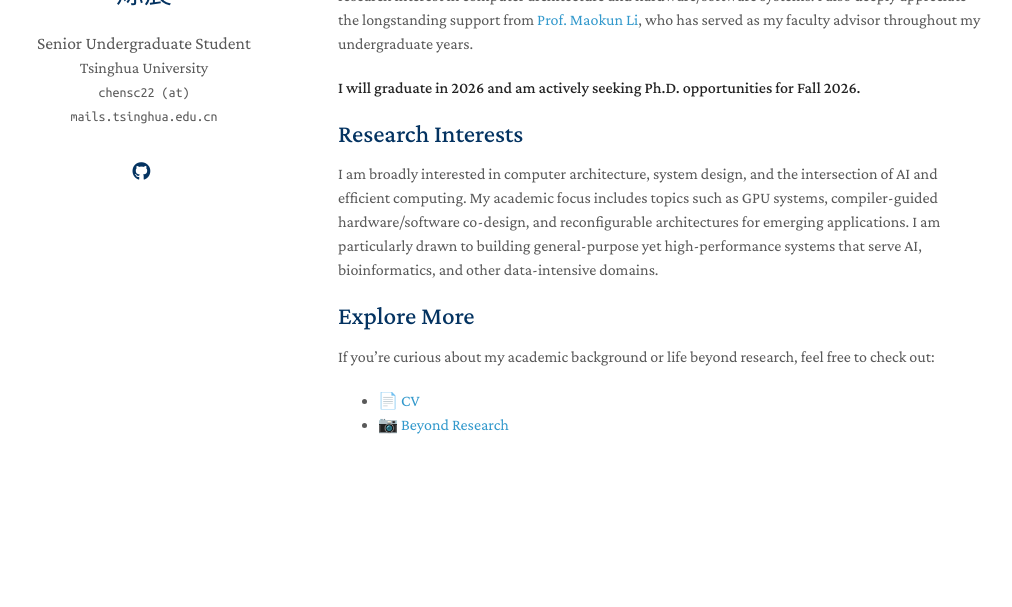
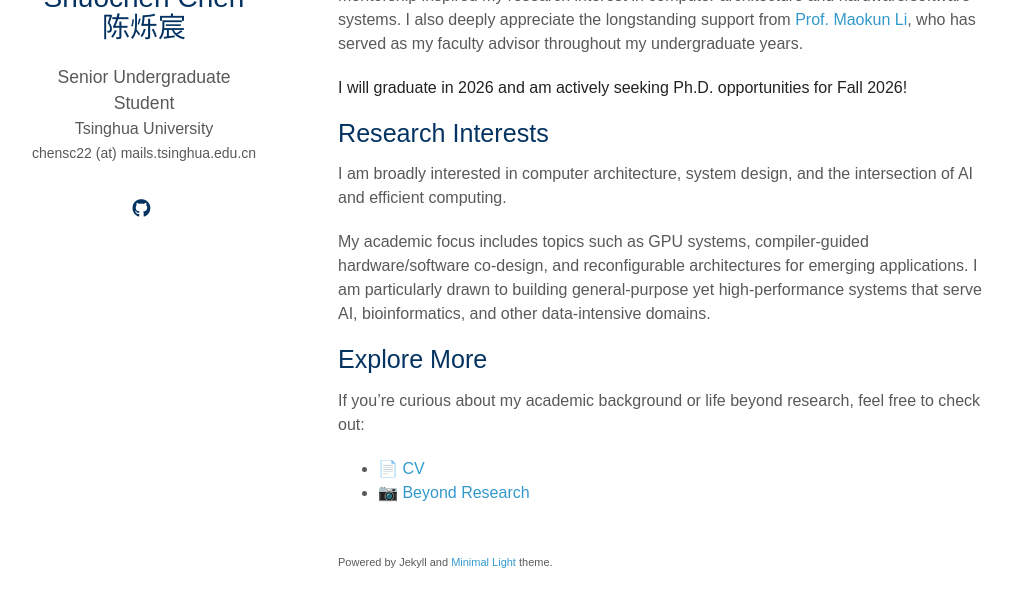
Before and after one commit to shuochen0113/shuochen0113.github.io, a Jekyll site: the page built from index.md, in a window 1280 px wide and 956 px high, cut to the strip 313-920 px from the top of the window. Shown: the whole strip, without its empty margins (132-1144 px from the left). Built offline with Jekyll 4.4.1, drawn with Linux system fonts in a browser that asks for light colours; a style sheet for code colours, icons or effects is not loaded; our own code applies the rules of GitHub Pages for plain Markdown files.

Commit message:
fix some bugs of my website

```diff
--- a/_config.yml
+++ b/_config.yml
@@ -26,7 +26,7 @@
 
 # Footnote
 # You may use the option to disable the footnote, "Powered by Jekyll and Minimal Light theme."
-enable_footnote: false
+enable_footnote: true
 
 # Auto Dark Mode
 # You may use the option to disable the automatic dark theme
--- a/_layouts/homepage.html
+++ b/_layouts/homepage.html
@@ -33,6 +33,34 @@
     <link rel="stylesheet" href="./assets/css/style-no-dark-mode.css">
     <link rel="stylesheet" href="./assets/css/publications-no-dark-mode.css">
     {% endif %}
+
+    <style>
+      /* Enlarge avatar image */
+      .image.avatar img {
+        width: 150px;
+        height: auto;
+      }
+
+      /* Prevent line wrapping in left sidebar */
+      nav {
+        white-space: nowrap;
+      }
+      email, position {
+        display: inline;
+      }
+
+      /* Adjust font family for Chinese characters */
+      body, h1, position, email, a, p, div, span {
+        font-family: "Noto Sans SC", sans-serif;
+      }
+
+      /* Expand overall page layout width */
+      .wrapper {
+        max-width: 1200px;
+        margin-left: auto;
+        margin-right: auto;
+      }
+    </style>
 
   </head>
   <body>
--- a/index.md
+++ b/index.md
@@ -8,11 +8,13 @@
 
 During my undergraduate study, I’ve been fortunate to receive guidance from [Prof. Zhiru Zhang](https://www.csl.cornell.edu/~zhiruz/) at Cornell University and [Prof. Shuwen Deng](https://www.thu-haslab.org/author/shuwen-deng/) at Tsinghua University, whose mentorship inspired my research interest in computer architecture and hardware/software systems. I also deeply appreciate the longstanding support from [Prof. Maokun Li](https://web.ee.tsinghua.edu.cn/limaokun1/en/index.htm), who has served as my faculty advisor throughout my undergraduate years.
 
-**I will graduate in 2026 and am actively seeking Ph.D. opportunities for Fall 2026.**
+**I will graduate in 2026 and am actively seeking Ph.D. opportunities for Fall 2026!**
 
 ## Research Interests
 
-I am broadly interested in computer architecture, system design, and the intersection of AI and efficient computing. My academic focus includes topics such as GPU systems, compiler-guided hardware/software co-design, and reconfigurable architectures for emerging applications. I am particularly drawn to building general-purpose yet high-performance systems that serve AI, bioinformatics, and other data-intensive domains.
+I am broadly interested in computer architecture, system design, and the intersection of AI and efficient computing.
+
+My academic focus includes topics such as GPU systems, compiler-guided hardware/software co-design, and reconfigurable architectures for emerging applications. I am particularly drawn to building general-purpose yet high-performance systems that serve AI, bioinformatics, and other data-intensive domains.
 
 ## Explore More
 
```
Also changed, not shown: beyond.md (+6 -10 lines), cv.md (+1 -4 lines).
